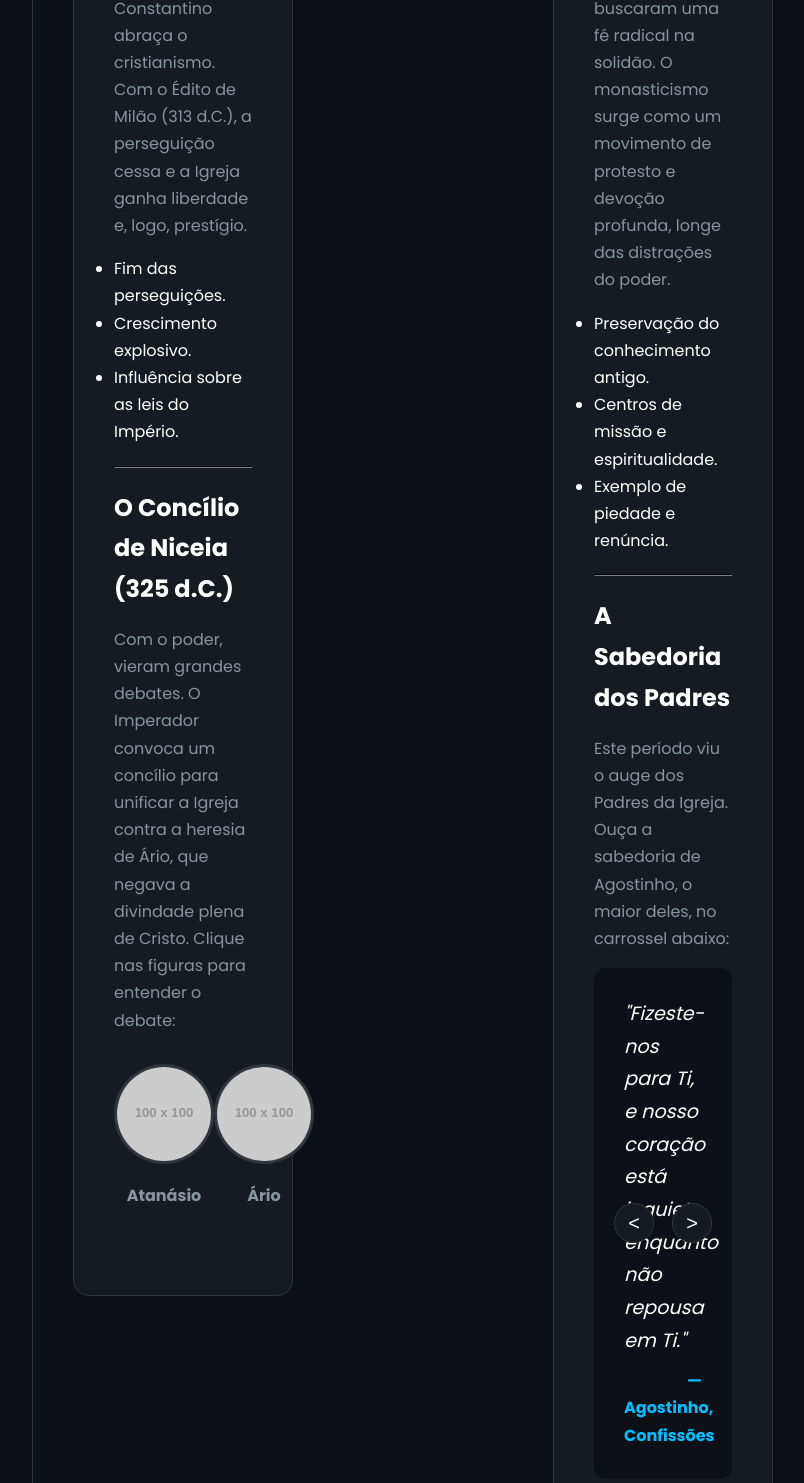
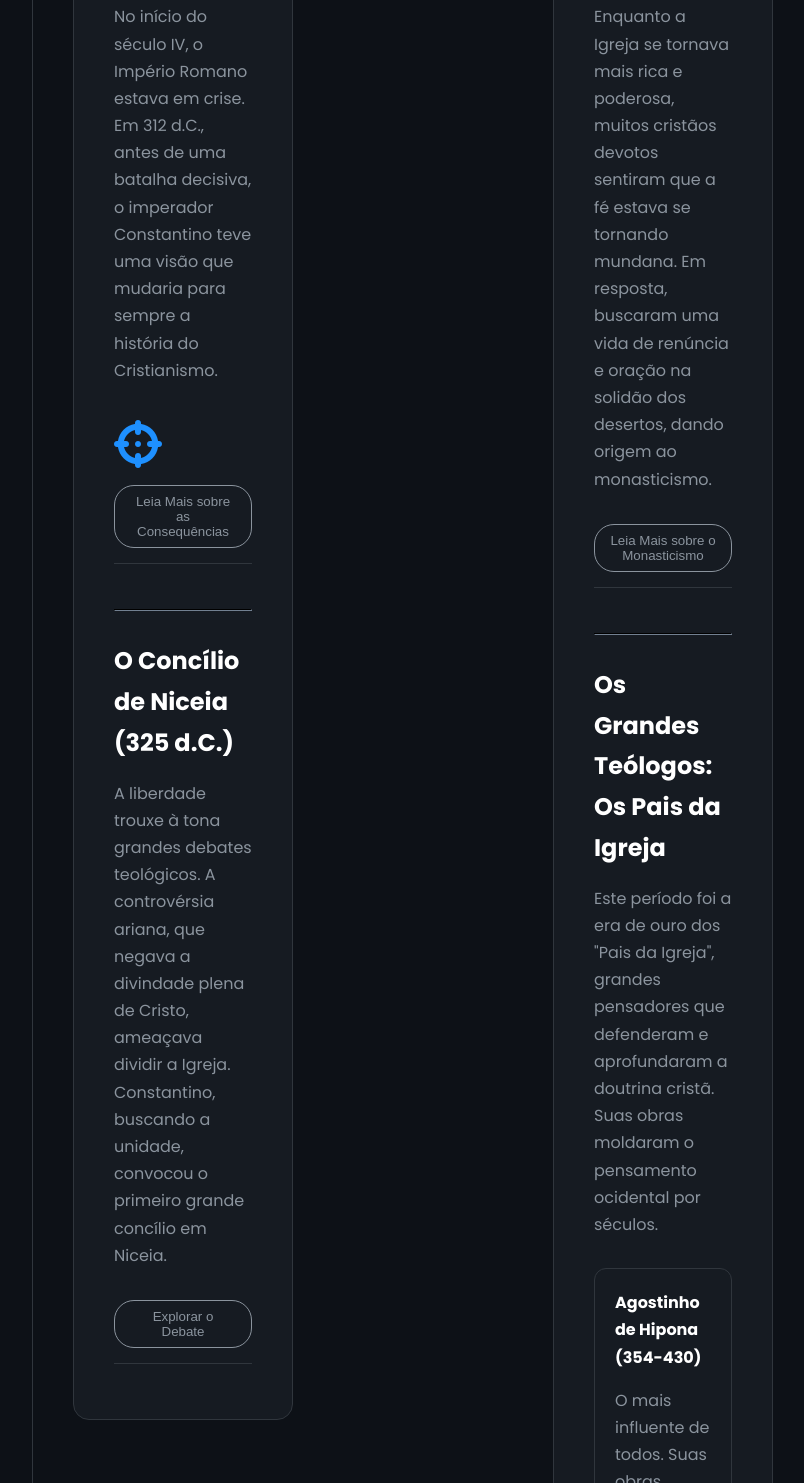
Before and after one commit to rodrigoniskier/historia-igreja, a plain HTML site: page curso/modulo_03.html in a window 1280 px wide. Shown: the part 957-2440 px from the top of the page, without its empty margins (247-1051 px from the left). Drawn offline with Linux system fonts and the light colour scheme; placeholder pictures from the web are drawn by us.

Commit message:
Update modulo_03.html

```diff
--- a/curso/modulo_03.html
+++ b/curso/modulo_03.html
@@ -3,8 +3,9 @@
 <head>
     <meta charset="UTF-8">
     <meta name="viewport" content="width=device-width, initial-scale=1.0">
-    <title>Módulo 3: Dois Mundos: Poder e Devoção - História da Igreja</title>
+    <title>Módulo 3: Poder e Devoção na Igreja Imperial - História da Igreja</title>
     <link rel="stylesheet" href="../assets/css/style.css">
+    <link rel="stylesheet" href="https://cdnjs.cloudflare.com/ajax/libs/font-awesome/6.0.0-beta3/css/all.min.css">
 </head>
 <body>
 
@@ -13,7 +14,7 @@
             <h3>Módulos do Curso</h3>
             <ul>
                 <li><a href="modulo_01.html">Módulo 1: Introdução</a></li>
-                <li><a href="modulo_02.html">Módulo 2: Igreja Primitiva</a></li>
+                <li><a href="modulo_02.html">Módulo 2: Início e Expansão</a></li>
                 <li><a href="modulo_03.html" class="active-module">Módulo 3: Igreja Imperial</a></li>
                 <li><a href="modulo_04.html">Módulo 4: Idade Média</a></li>
                 <li><a href="modulo_05.html">Módulo 5: A Reforma</a></li>
@@ -27,64 +28,54 @@
             <div class="container">
                 <header class="page-header" style="text-align: center; margin-bottom: 60px;">
                     <p style="color: var(--color-accent-start);">Módulo 3 de 8</p>
-                    <h1>Dois Mundos: Poder e Devoção</h1>
-                    <p>A Igreja se torna a religião do Império. Explore os contrastes deste período: o poder político e a busca pela pureza no deserto.</p>
+                    <h1>Poder e Devoção: A Igreja Imperial</h1>
+                    <p>Explore os contrastes de uma era em que a Igreja ganhou o mundo, e muitos buscaram a Deus no deserto.</p>
                 </header>
 
                 <main class="two-worlds-layout">
-                    <div class="world-column" id="power-column">
+                    <div class="world-column home-section">
                         <section>
                             <h2>O Mundo do Poder Imperial</h2>
                             <h3>A Virada de Constantino</h3>
-                            <p>No início do século IV, uma reviravolta: o imperador Constantino abraça o cristianismo. Com o Édito de Milão (313 d.C.), a perseguição cessa e a Igreja ganha liberdade e, logo, prestígio.</p>
-                            <ul>
-                                <li>Fim das perseguições.</li>
-                                <li>Crescimento explosivo.</li>
-                                <li>Influência sobre as leis do Império.</li>
-                            </ul>
-                            <hr style="border-color: var(--border-color); margin: 20px 0;">
+                            <p>No início do século IV, o Império Romano estava em crise. Em 312 d.C., antes de uma batalha decisiva, o imperador Constantino teve uma visão que mudaria para sempre a história do Cristianismo.</p>
+                            <div class="vision-interactive">
+                                <i class="fas fa-crosshairs vision-icon"></i>
+                                <span class="tooltip-vision">"In Hoc Signo Vinces" (Com este sinal, vencerás). Constantino ordenou que o Chi-Rho (☧), símbolo de Cristo, fosse pintado nos escudos de seus soldados.</span>
+                            </div>
+                            <button class="read-more-btn">Leia Mais sobre as Consequências</button>
+                            <div class="detailed-content">
+                                <p>Após sua vitória, Constantino, junto com Licínio, emitiu o Édito de Milão em 313 d.C. Este decreto concedeu liberdade religiosa a todos, pondo fim às perseguições. A Igreja, antes marginalizada, agora recebia favores imperiais. Templos pagãos foram transformados em igrejas, e o domingo foi estabelecido como dia de descanso. Essa nova popularidade, no entanto, trouxe o desafio de muitos convertidos nominais, que entravam para a Igreja por conveniência social e não por fé genuína.</p>
+                            </div>
+                            <hr style="border-color: var(--border-color); margin: 30px 0;">
                             <h3>O Concílio de Niceia (325 d.C.)</h3>
-                            <p>Com o poder, vieram grandes debates. O Imperador convoca um concílio para unificar a Igreja contra a heresia de Ário, que negava a divindade plena de Cristo. Clique nas figuras para entender o debate:</p>
-                            <div class="council-interactive">
-                                <div class="council-figures">
-                                    <div class="council-figure" data-person="atnasio">
-                                        <img src="https://via.placeholder.com/100" alt="Atanásio">
-                                        <h4>Atanásio</h4>
-                                    </div>
-                                    <div class="council-figure" data-person="ario">
-                                        <img src="https://via.placeholder.com/100" alt="Ário">
-                                        <h4>Ário</h4>
-                                    </div>
-                                </div>
+                            <p>A liberdade trouxe à tona grandes debates teológicos. A controvérsia ariana, que negava a divindade plena de Cristo, ameaçava dividir a Igreja. Constantino, buscando a unidade, convocou o primeiro grande concílio em Niceia.</p>
+                             <button class="read-more-btn">Explorar o Debate</button>
+                            <div class="detailed-content">
+                                 <p>O debate central foi entre Ário, que defendia que Cristo era a mais elevada das criaturas, mas não Deus, e Atanásio, que defendia que Cristo era da mesma substância que o Pai. O Concílio condenou o arianismo e formulou o Credo Niceno, afirmando a plena divindade de Cristo, um pilar da fé cristã até hoje.</p>
                             </div>
                         </section>
                     </div>
 
-                    <div class="world-column" id="devotion-column">
+                    <div class="world-column home-section">
                         <section>
                             <h2>O Mundo da Devoção Monástica</h2>
                             <h3>A Fuga para o Deserto</h3>
-                            <p>Enquanto a Igreja se tornava mais mundana, muitos buscaram uma fé radical na solidão. O monasticismo surge como um movimento de protesto e devoção profunda, longe das distrações do poder.</p>
-                             <ul>
-                                <li>Preservação do conhecimento antigo.</li>
-                                <li>Centros de missão e espiritualidade.</li>
-                                <li>Exemplo de piedade e renúncia.</li>
-                            </ul>
-                            <hr style="border-color: var(--border-color); margin: 20px 0;">
-                            <h3>A Sabedoria dos Padres</h3>
-                            <p>Este período viu o auge dos Padres da Igreja. Ouça a sabedoria de Agostinho, o maior deles, no carrossel abaixo:</p>
-                            <div class="wisdom-carousel">
-                                <div class="carousel-slide active">
-                                    <blockquote>"Fizeste-nos para Ti, e nosso coração está inquieto enquanto não repousa em Ti."</blockquote>
-                                    <figcaption>— Agostinho, Confissões</figcaption>
+                            <p>Enquanto a Igreja se tornava mais rica e poderosa, muitos cristãos devotos sentiram que a fé estava se tornando mundana. Em resposta, buscaram uma vida de renúncia e oração na solidão dos desertos, dando origem ao monasticismo.</p>
+                            <button class="read-more-btn">Leia Mais sobre o Monasticismo</button>
+                            <div class="detailed-content">
+                                <p>Figuras como Antão, o Grande, no Egito, foram pioneiros, vivendo como eremitas. Mais tarde, Pacômio organizou as primeiras comunidades monásticas (cenobitismo). Longe de serem irrelevantes, os mosteiros se tornaram centros de preservação do conhecimento, copiando as Escrituras e textos clássicos. Foram também bases missionárias para a evangelização dos povos bárbaros.</p>
+                            </div>
+                            <hr style="border-color: var(--border-color); margin: 30px 0;">
+                            <h3>Os Grandes Teólogos: Os Pais da Igreja</h3>
+                            <p>Este período foi a era de ouro dos "Pais da Igreja", grandes pensadores que defenderam e aprofundaram a doutrina cristã. Suas obras moldaram o pensamento ocidental por séculos.</p>
+                            <div class="church-fathers-gallery">
+                                <div class="father-card">
+                                    <h4>Agostinho de Hipona (354-430)</h4>
+                                    <p>O mais influente de todos. Suas obras, como "Confissões" e "A Cidade de Deus", abordaram a natureza do pecado, a graça e a soberania de Deus, tornando-se um pilar fundamental para a Teologia Reformada.</p>
                                 </div>
-                                <div class="carousel-slide">
-                                    <blockquote>"Ama e faz o que quiseres. Se calares, calarás com amor; se gritares, gritarás com amor; se corrigires, corrigirás com amor."</blockquote>
-                                    <figcaption>— Agostinho de Hipona</figcaption>
-                                </div>
-                                <div class="carousel-nav">
-                                    <button id="prevBtn">&lt;</button>
-                                    <button id="nextBtn">&gt;</button>
+                                 <div class="father-card">
+                                    <h4>Jerônimo (347-420)</h4>
+                                    <p>Um grande erudito, sua maior contribuição foi a "Vulgata", a tradução da Bíblia para o latim, que se tornou a versão padrão da Igreja Ocidental por mais de mil anos.</p>
                                 </div>
                             </div>
                         </section>
@@ -103,14 +94,6 @@
         </div>
     </div>
 
-    <div id="councilModal" class="modal">
-        <div class="modal-content">
-            <span class="close-button">&times;</span>
-            <h3 id="modalTitle"></h3>
-            <p id="modalText"></p>
-        </div>
-    </div>
-
     <script src="../assets/js/interactive.js"></script>
 </body>
 </html>
```
